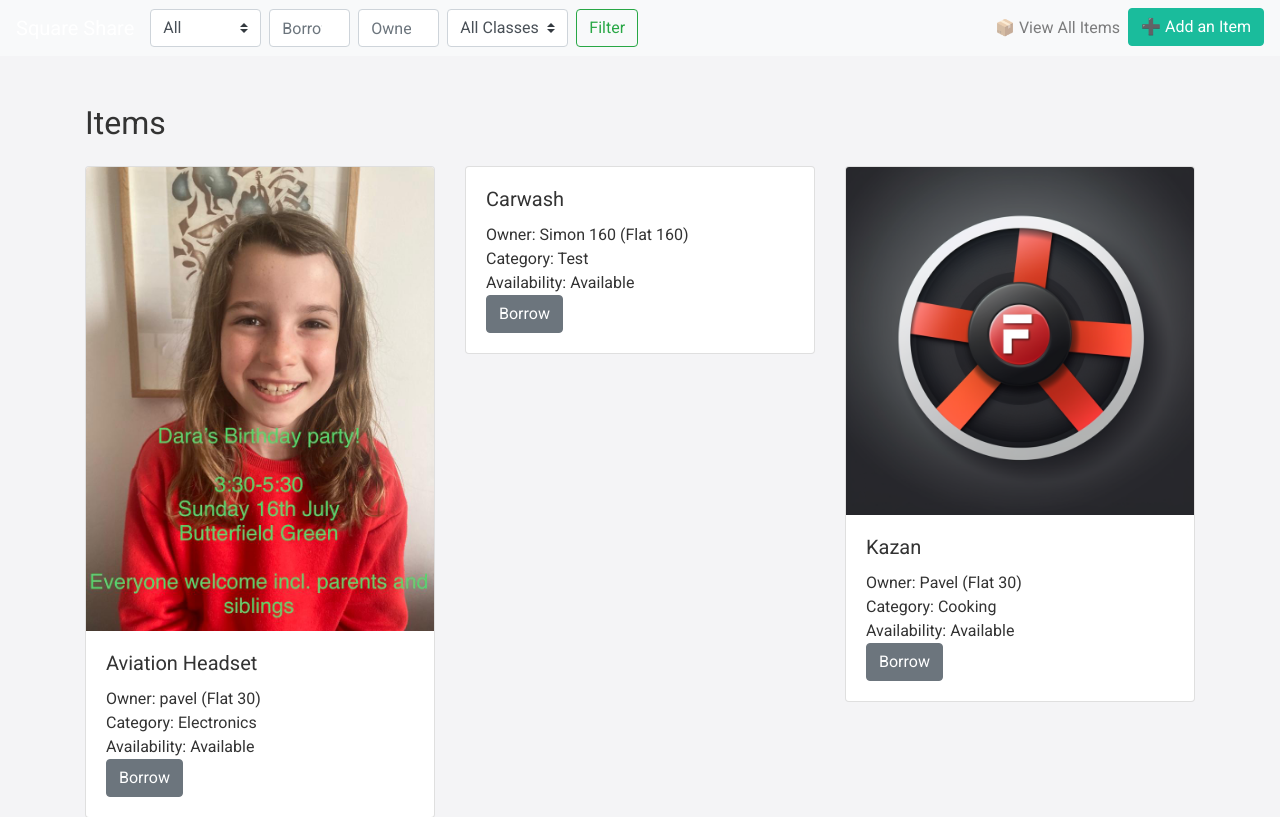
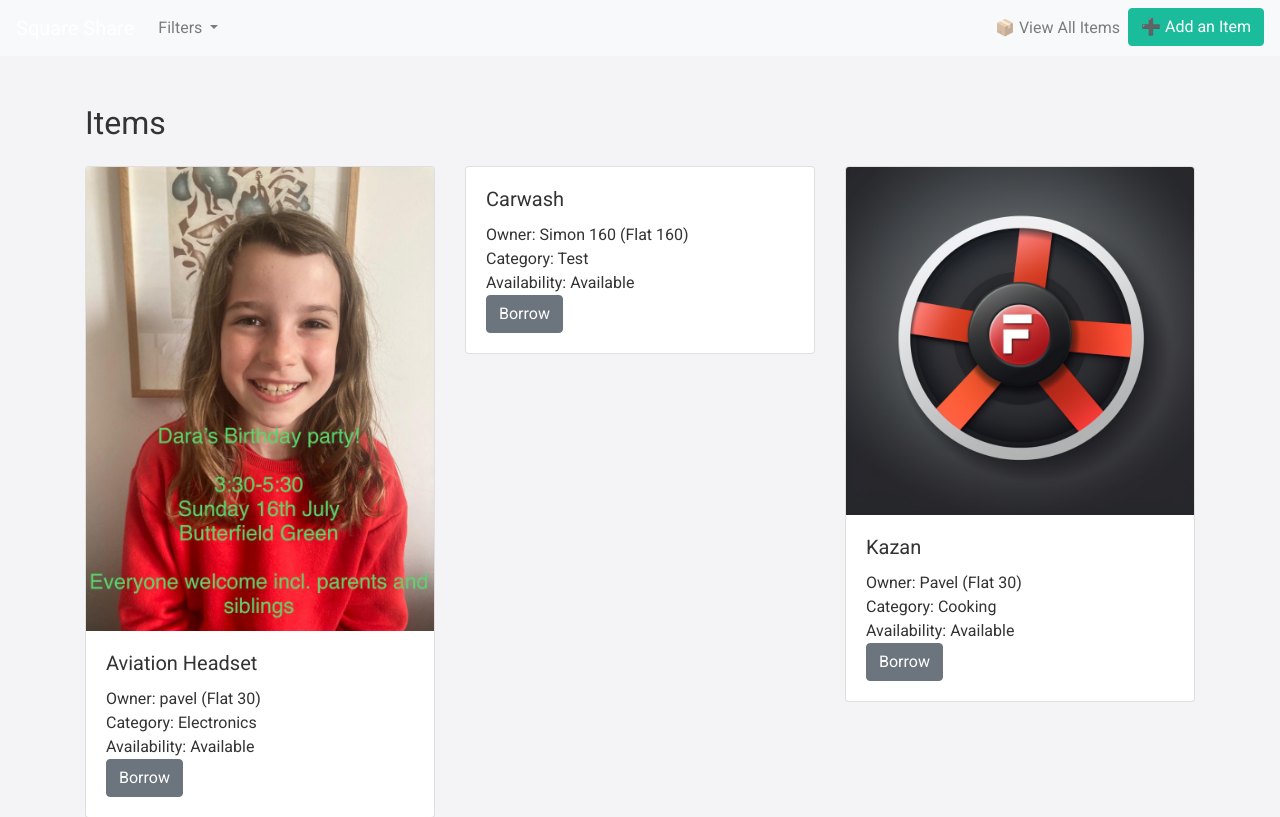
Before and after one commit to pgrach/SquareTools, a Flask app: page /items in a window 1280 px wide. Shown: the top 817 px of the page. Run offline with Flask 3, Linux system fonts and the light colour scheme; data comes from the database, SQL or seed files in the repository; both versions use the stored data as it was after the commit.

Commit message:
filtering improved UX

```diff
--- a/main.py
+++ b/main.py
@@ -86,67 +86,54 @@ def view_members():
 
 @app.route("/items")
 def view_items():
-  conn, cursor = get_db_connection()
-  # Integrating different search possibilities
-  flatID = request.args.get('flatID') # Check if there's a flatID argument in the request
-  availability = request.args.get('availability')
-  borrowed_by_flatID = request.args.get('borrowed_by_flatID')
-  class_filter = request.args.get('class')
+    conn, cursor = get_db_connection()
 
-  if flatID:
-        # Fetch items only for the specified flatID
-        # Join items table with members table to get the fname for item's owner
-        cursor.execute("""
+    # allow for combinations of filters. building the SQL query and values
+    query = """
         SELECT items.*, members.fname
         FROM items
         JOIN members ON items.memberID = members.memberID
-        WHERE items.flatID = ?
-        ORDER BY CASE WHEN items.availability = 'Available' THEN 1 ELSE 2 END, items.item_name
-        """, (flatID,))
+        WHERE 1=1
+    """
+    values = []
 
-  elif availability:
-        # Fetch items only for available
-        # Join items table with members table to get the fname for item's owner
-        cursor.execute("""
-        SELECT items.*, members.fname
-        FROM items
-        JOIN members ON items.memberID = members.memberID
-        WHERE items.availability = ?
-        """, (availability,))
+    # Check item_filter and flatID_filter values
+    item_filter = request.args.get('item_filter')
+    flatID_filter = request.args.get('flatID_filter')
 
-  elif borrowed_by_flatID:
-        # Fetch items only for the specified flatID
-        # Join items table with members table to get the fname for item's owner
-        cursor.execute("""
-        SELECT items.*, members.fname
-        FROM items
-        JOIN members ON items.memberID = members.memberID
-        WHERE items.borrower_flatID = ?
-        """, (borrowed_by_flatID,))
+    if item_filter == 'borrower' and flatID_filter:
+        query += " AND items.borrower_flatID = ?"
+        values.append(flatID_filter)
 
-  elif class_filter:
-        # Fetch items only for the specified flatID
-        # Join items table with members table to get the fname for item's owner
-        cursor.execute("""
-        SELECT items.*, members.fname
-        FROM items
-        JOIN members ON items.memberID = members.memberID
-        WHERE items.class = ?
-        ORDER BY CASE WHEN items.availability = 'Available' THEN 1 ELSE 2 END, items.item_name
-        """, (class_filter,))
+    elif item_filter == 'owner' and flatID_filter:
+        query += " AND items.flatID = ?"
+        values.append(flatID_filter)
 
-  else:
-        # Fetch all items
-      cursor.execute("""
-        SELECT items.*, members.fname
-        FROM items
-        JOIN members ON items.memberID = members.memberID
-        ORDER BY CASE WHEN items.availability = 'Available' THEN 1 ELSE 2 END, items.item_name
-        """)
-  items = cursor.fetchall()
-#   print(items) #checking if JOIN works and defining the order
-  conn.close()
-  return render_template("items.html", items=items)
+    # filters to the query based on provided parameters
+    if request.args.get('flatID'):
+        query += " AND items.flatID = ?"
+        values.append(request.args.get('flatID'))
+
+    if request.args.get('availability'):
+        query += " AND items.availability = ?"
+        values.append(request.args.get('availability'))
+
+    if request.args.get('borrowed_by_flatID'):
+        query += " AND items.borrower_flatID = ?"
+        values.append(request.args.get('borrowed_by_flatID'))
+
+    if request.args.get('class'):
+        query += " AND items.class = ?"
+        values.append(request.args.get('class'))
+
+    # Add ordering to the query
+    query += " ORDER BY CASE WHEN items.availability = 'Available' THEN 1 ELSE 2 END, items.item_name"
+
+    cursor.execute(query, tuple(values))
+    items = cursor.fetchall()
+
+    conn.close()
+    return render_template("items.html", items=items)
 
 # add a new item to the db
 
--- a/templates/items.html
+++ b/templates/items.html
@@ -20,24 +20,41 @@
   <nav class="navbar navbar-expand-lg navbar-light bg-light">
     <a class="navbar-brand" href="{{ url_for('home') }}">Square Share</a>
 
-    <!-- Search Bar -->
-    <form class="form-inline my-2 my-lg-0 mr-auto" action="{{ url_for('view_items') }}" method="get">
+    <ul class="navbar-nav mr-auto">
+      <!-- Filter Dropdown -->
+      <li class="nav-item dropdown">
+        <a class="nav-link dropdown-toggle" href="#" id="filterDropdown" role="button" data-toggle="dropdown"
+          aria-haspopup="true" aria-expanded="false">
+          Filters
+        </a>
+        <div class="dropdown-menu" aria-labelledby="filterDropdown">
+          <form class="px-4 py-3" action="{{ url_for('view_items') }}" method="get">
             <!-- Borrowed/Available Filter -->
-      <select class="custom-select mr-2" name="availability">
+            <div class="form-group">
+              <label for="availability">Availability:</label>
+              <select class="form-control" name="availability">
                 <option value="">All</option>
                 <option value="Available">Available</option>
                 <option value="Borrowed">Borrowed</option>
               </select>
-
-      <!-- Borrowed by FlatID Filter -->
-      <input class="form-control mr-2" type="number" name="borrowed_by_flatID" placeholder="Borrowed by FlatID" min="1"
-        max="144">
-
-      <!-- Owner FlatID Filter -->
-      <input class="form-control mr-2" type="number" name="flatID" placeholder="Owner FlatID" min="1" max="144">
-
+            </div>
+            <!-- Borrower/Owner Filter -->
+            <div class="form-group">
+              <label for="item_filter">Borrower/Owner:</label>
+              <select class="form-control" name="item_filter">
+                <option value="borrower">Borrower</option>
+                <option value="owner">Owner</option>
+              </select>
+            </div>
+            <!-- FlatID Filter -->
+            <div class="form-group">
+              <label for="flatID_filter">Flat ID:</label>
+              <input class="form-control" type="number" name="flatID_filter" placeholder="FlatID" min="1" max="144">
+            </div>
             <!-- Class Filter -->
-      <select class="custom-select mr-2" name="class">
+            <div class="form-group">
+              <label for="class">Class:</label>
+              <select class="form-control" name="class">
                 <option value="">All Classes</option>
                 <option value="Electronics">Electronics</option>
                 <option value="Furniture">Furniture</option>
@@ -45,9 +62,12 @@
                 <option value="Cookware">Cookware</option>
                 <option value="OTHER">OTHER</option>
               </select>
-
-      <button class="btn btn-outline-success my-2 my-sm-0" type="submit">Filter</button>
+            </div>
+            <button class="btn btn-success" type="submit">Apply Filters</button>
           </form>
+        </div>
+      </li>
+    </ul>
 
     <!-- Other Navbar Items -->
     <ul class="navbar-nav">
```
Also changed, not shown: square_share.db. Lines whose indentation alone changed are shown as unchanged.
